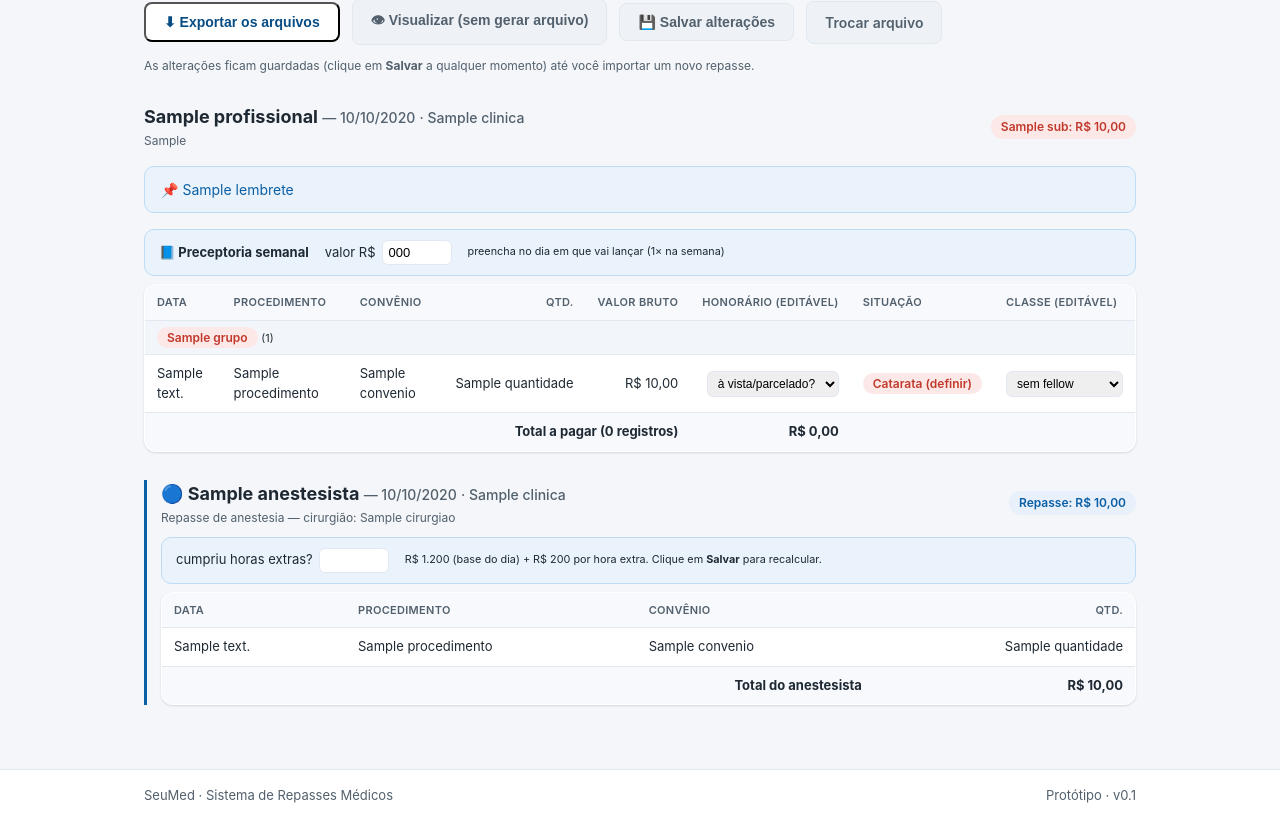
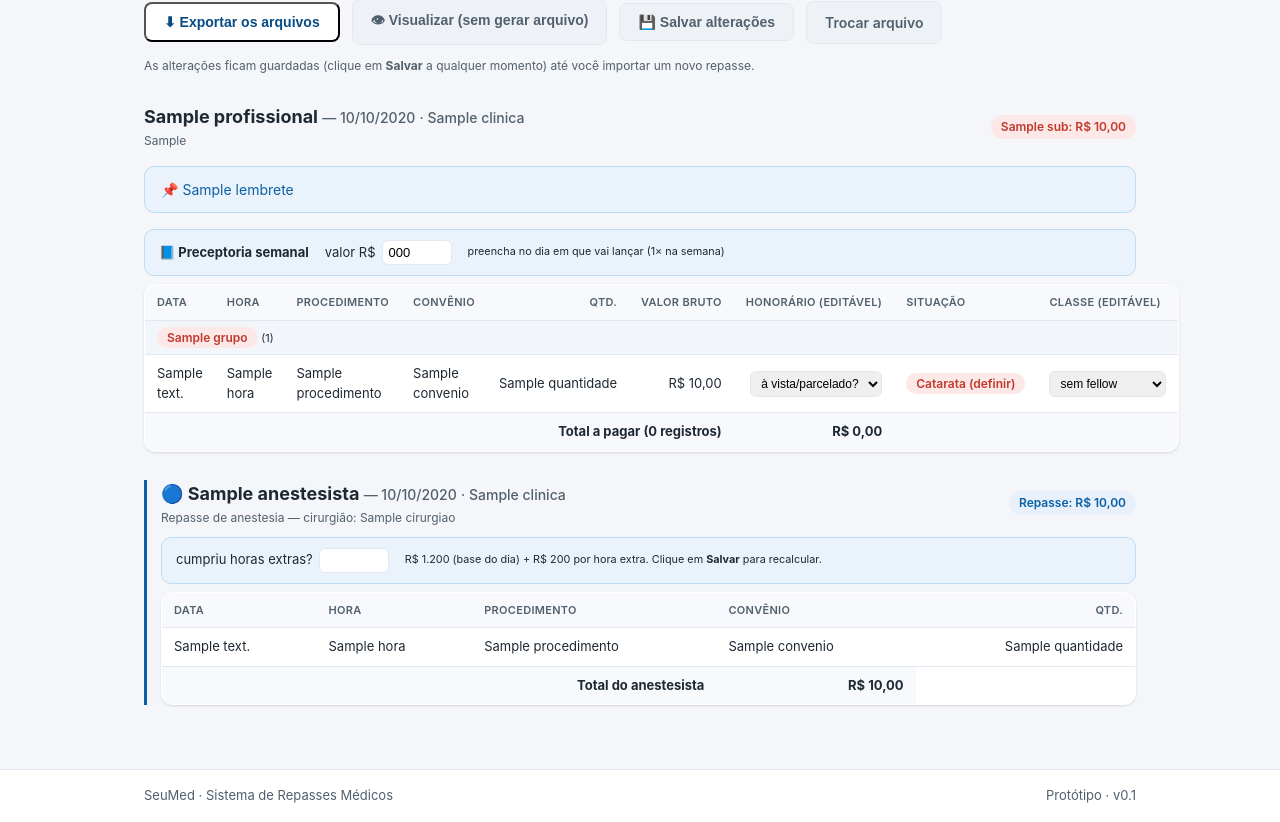
Before and after one commit to FinanceiroSeuMed/Sistema-de-repasses-m-dicos, a Django app: template templates/repasses/revisao.html in a window 1280 px wide. Shown: the part 701-1523 px from the top of the page. Run offline with Django 5.2, Linux system fonts and the light colour scheme; tables that the repository leaves empty hold one stand-in row (values such as "Sample post"); the template is opened without the code that fills it: values that come from a table or form of the project are taken from there, most other values are stand-ins (such as "Sample title", 1, 10 or a date in 2020).

Commit message:
Coluna "Hora Agend." no preview (ajuda a achar o anestesista)
- Parser le a coluna "Hora Agend." do MedPlus (rotulo 'hora'); novo campo
  Procedimento.hora
- Mostrada SO no preview: tabela da revisao, visualizacao e lista de cirurgias do
  bloco do anestesista. NAO vai para as exportacoes (OMIE/PDF/Excel)
- Ajustados os colspans dos subgrupos/totais

Testado: arquivo novo do Heric 17/06 traz 178 procedimentos com hora; revisao
renderiza com a coluna (08:00 etc.).

Co-Authored-By: Claude Opus 4.8 <noreply@anthropic.com>

```diff
--- a/repasses/services/medplus.py
+++ b/repasses/services/medplus.py
@@ -67,6 +67,7 @@ _ROTULOS = {
     'convenio': ('convenio',),
     'qtd': ('qtd', 'quantidade'),
     'clinica': ('nome da clinica', 'clinica', 'nome clinica', 'unidade', 'filial'),
+    'hora': ('hora agend', 'horario', 'hora'),
 }
 
 _RE_DATA = re.compile(r'^\s*(\d{2})/(\d{2})/(\d{4})\s*$')
@@ -86,6 +87,7 @@ class Procedimento:
     honorario_medplus: float | None  # honorário que veio da MedPlus (referência)
     classe: str = CLASSE_INDEFINIDA
     clinica: str = ''                # filial / "Nome da Clínica"
+    hora: str = ''                   # "Hora Agend." — só para o preview (ajuda a achar o anestesista)
     # Preenchidos pelo motor de cálculo (regras.py)
     honorario: float | None = None   # honorário recalculado pelas regras
     status_calculo: str = ''         # calculado / nao_recebe / a_definir
@@ -401,6 +403,7 @@ def ler_relatorio(arquivo, nome_arquivo: str = '') -> ResultadoImportacao:
             valor=_para_numero(_v('valor')),
             honorario_medplus=_para_numero(_v('honorario')),
             clinica=_texto(_v('clinica')),
+            hora=_texto(_v('hora')),
         )
         proc.classe = classificar(procedimento, proc.convenio)
         bloco_atual.procedimentos.append(proc)
--- a/templates/repasses/revisao.html
+++ b/templates/repasses/revisao.html
@@ -117,17 +117,18 @@
         <table class="tabela">
             <thead>
                 <tr>
-                    <th>Data</th><th>Procedimento</th><th>Convênio</th>
+                    <th>Data</th><th>Hora</th><th>Procedimento</th><th>Convênio</th>
                     <th class="num">Qtd.</th><th class="num">Valor bruto</th>
                     <th class="num">Honorário (editável)</th><th>Situação</th><th>Classe (editável)</th>
                 </tr>
             </thead>
             <tbody>
                 {% for grupo, linhas in bloco.linhas_agrupadas %}
-                <tr class="subgrupo"><td colspan="8"><span class="badge badge-{{ grupo|slug_subclasse }}">{{ grupo }}</span> <small>({{ linhas|length }})</small></td></tr>
+                <tr class="subgrupo"><td colspan="9"><span class="badge badge-{{ grupo|slug_subclasse }}">{{ grupo }}</span> <small>({{ linhas|length }})</small></td></tr>
                 {% for p in linhas %}
                 <tr{% if p.status_calculo == 'a_definir' %} class="linha-indefinida"{% endif %}>
                     <td>{{ p.data_texto }}</td>
+                    <td>{{ p.hora }}</td>
                     <td>{{ p.procedimento }}</td>
                     <td>{{ p.convenio }}</td>
                     <td class="num">{{ p.quantidade }}</td>
@@ -170,7 +171,7 @@
             </tbody>
             <tfoot>
                 <tr>
-                    <td colspan="5" class="num"><strong>Total a pagar (<span class="conta-linhas">{{ bloco.total_registros }}</span> registros)</strong></td>
+                    <td colspan="6" class="num"><strong>Total a pagar (<span class="conta-linhas">{{ bloco.total_registros }}</span> registros)</strong></td>
                     <td class="num"><strong class="total-bloco">{{ bloco.total_honorario|moeda }}</strong></td>
                     <td colspan="2"></td>
                 </tr>
@@ -198,11 +199,11 @@
         </div>
         <table class="tabela">
             <thead>
-                <tr><th>Data</th><th>Procedimento</th><th>Convênio</th><th class="num">Qtd.</th></tr>
+                <tr><th>Data</th><th>Hora</th><th>Procedimento</th><th>Convênio</th><th class="num">Qtd.</th></tr>
             </thead>
             <tbody>
                 {% for p in a.cirurgias %}
-                <tr><td>{{ p.data_texto }}</td><td>{{ p.procedimento }}</td><td>{{ p.convenio }}</td><td class="num">{{ p.quantidade }}</td></tr>
+                <tr><td>{{ p.data_texto }}</td><td>{{ p.hora }}</td><td>{{ p.procedimento }}</td><td>{{ p.convenio }}</td><td class="num">{{ p.quantidade }}</td></tr>
                 {% endfor %}
             </tbody>
             <tfoot>
```
Also changed, not shown: templates/repasses/visualizar.html (+4 -3 lines).
